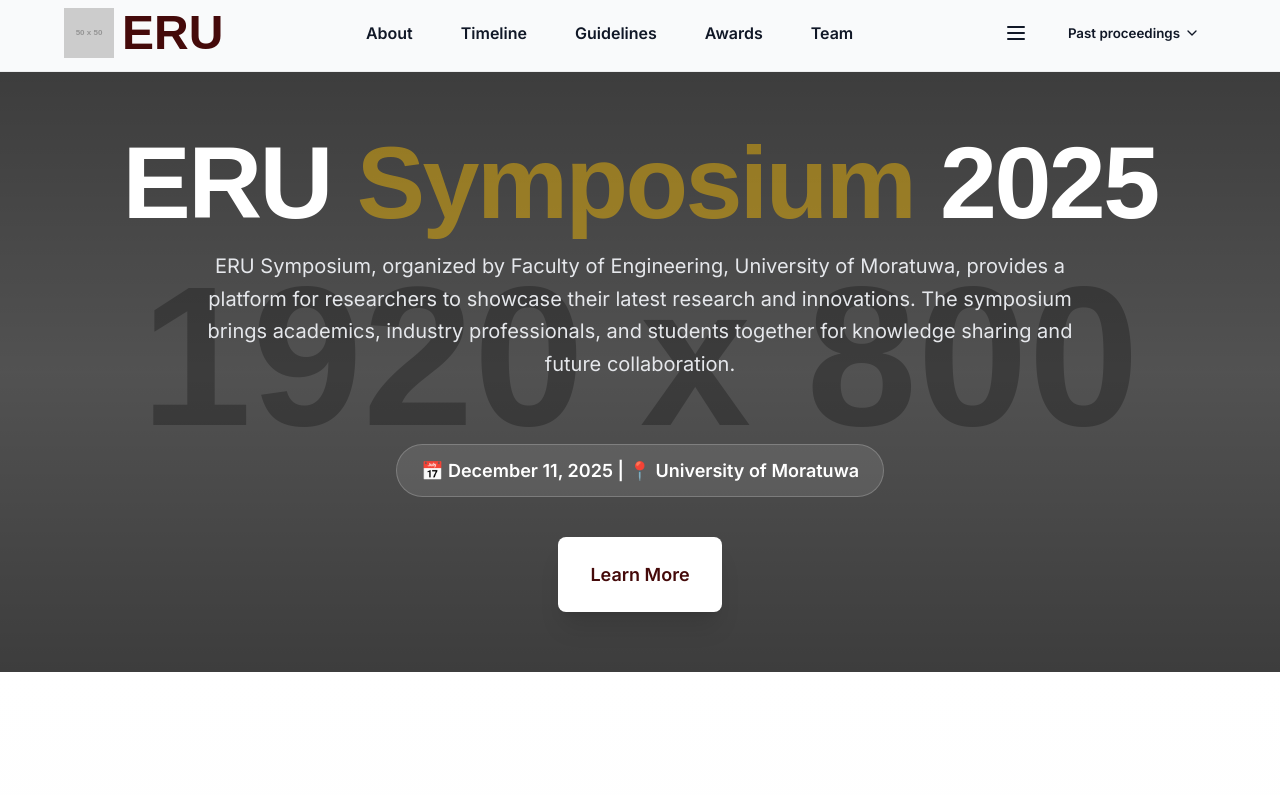
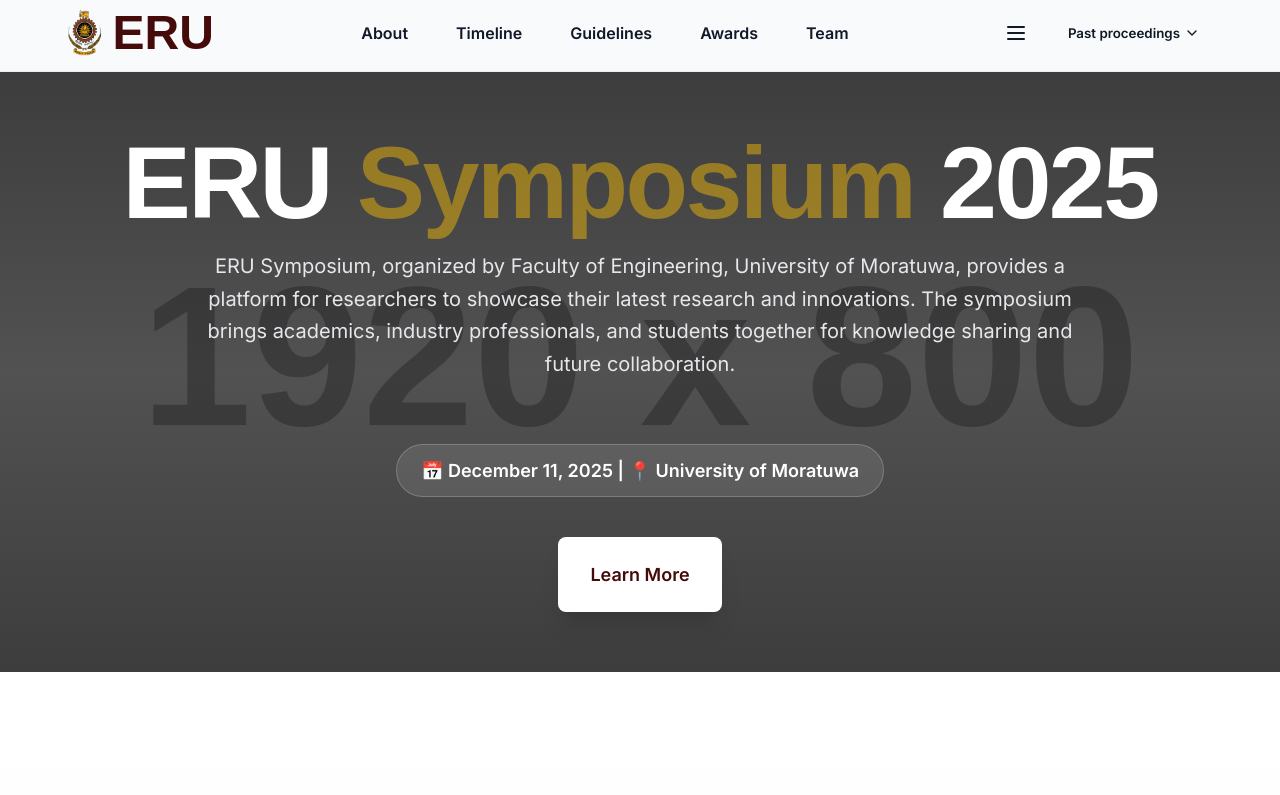
Before and after one commit to specfor/eru-conf, a Next.js app: page / in a window 1280 px wide. Shown: the top 795 px of the page. Built offline with nearby package versions, Linux system fonts and the light colour scheme; a web font is replaced by a local one.

Commit message:
feat: replace placeholder logo images with local university logo in Footer and Navbar components

```diff
--- a/src/components/Footer.tsx
+++ b/src/components/Footer.tsx
@@ -1,4 +1,6 @@
 import Link from 'next/link';
+import Image from 'next/image';
+import uniLogo from '../images/uni-logo.png';
 import './Footer.css';
 
 export default function Footer() {
@@ -9,7 +11,7 @@
           <div>
             <div className="flex items-center gap-4 mb-6">
               <div className="footer-logo-box">
-                <img src="https://placehold.co/80x80/fff/333?text=Logo" alt="ERU symposium 2025" width={80} height={80} />
+                <Image src={uniLogo} alt="ERU symposium 2025" style={{ width: 'auto', height: '80px', objectFit: 'cover' }} />
               </div>
               <h2 className="footer-title">ERU Symposium</h2>
             </div>
--- a/src/components/Navbar.tsx
+++ b/src/components/Navbar.tsx
@@ -1,4 +1,6 @@
 import Link from 'next/link';
+import Image from 'next/image';
+import uniLogo from '../images/uni-logo.png';
 import './Navbar.css';
 
 export default function Navbar() {
@@ -6,7 +8,7 @@
     <header className="navbar">
       <div className="container flex items-center justify-between">
         <Link href="/" className="flex items-center gap-2 logo-link">
-          <img src="https://placehold.co/50x50" alt="University of Moratuwa logo" width={50} height={50} />
+          <Image src={uniLogo} alt="University of Moratuwa logo" style={{ width: 'auto', height: '50px', objectFit: 'cover' }} />
           <h1 className="logo-text">ERU</h1>
         </Link>
         <nav className="hidden-mobile">
```
Also changed, not shown: src/images/uni-logo.png (added).
